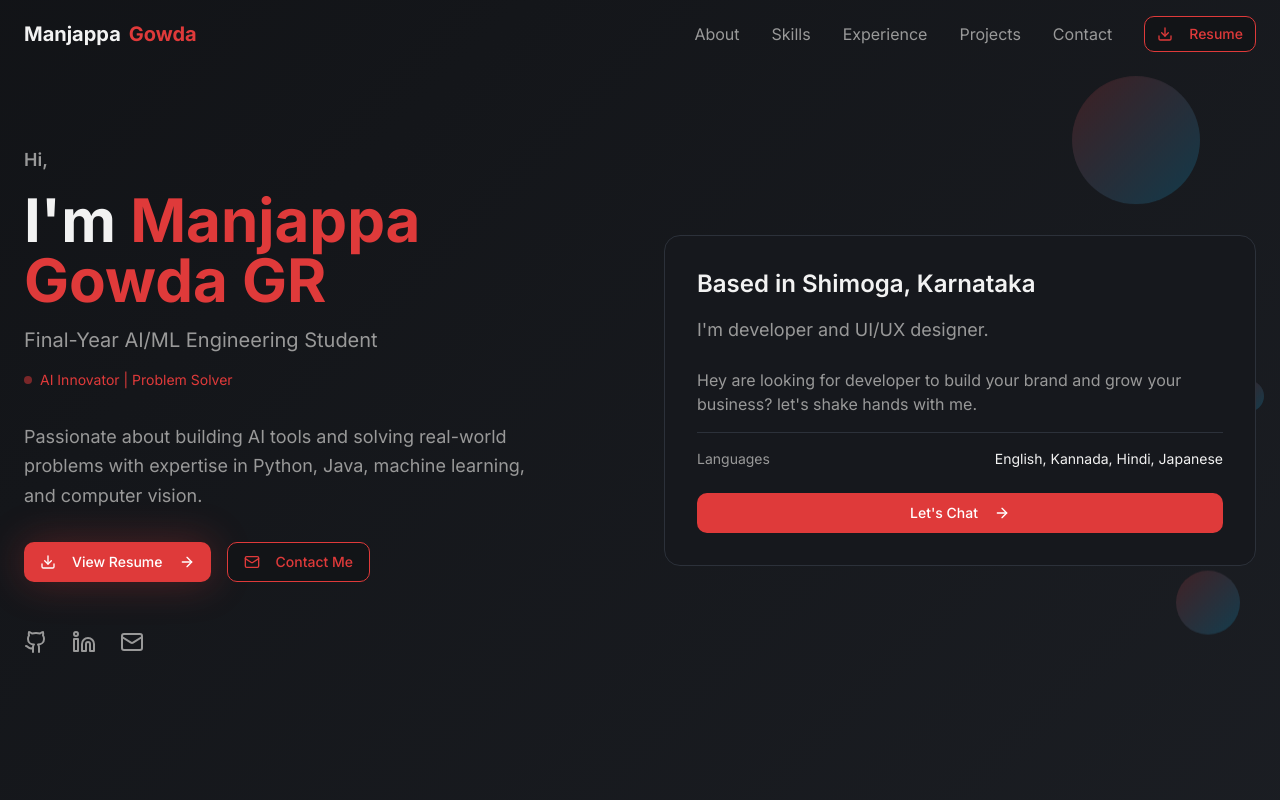
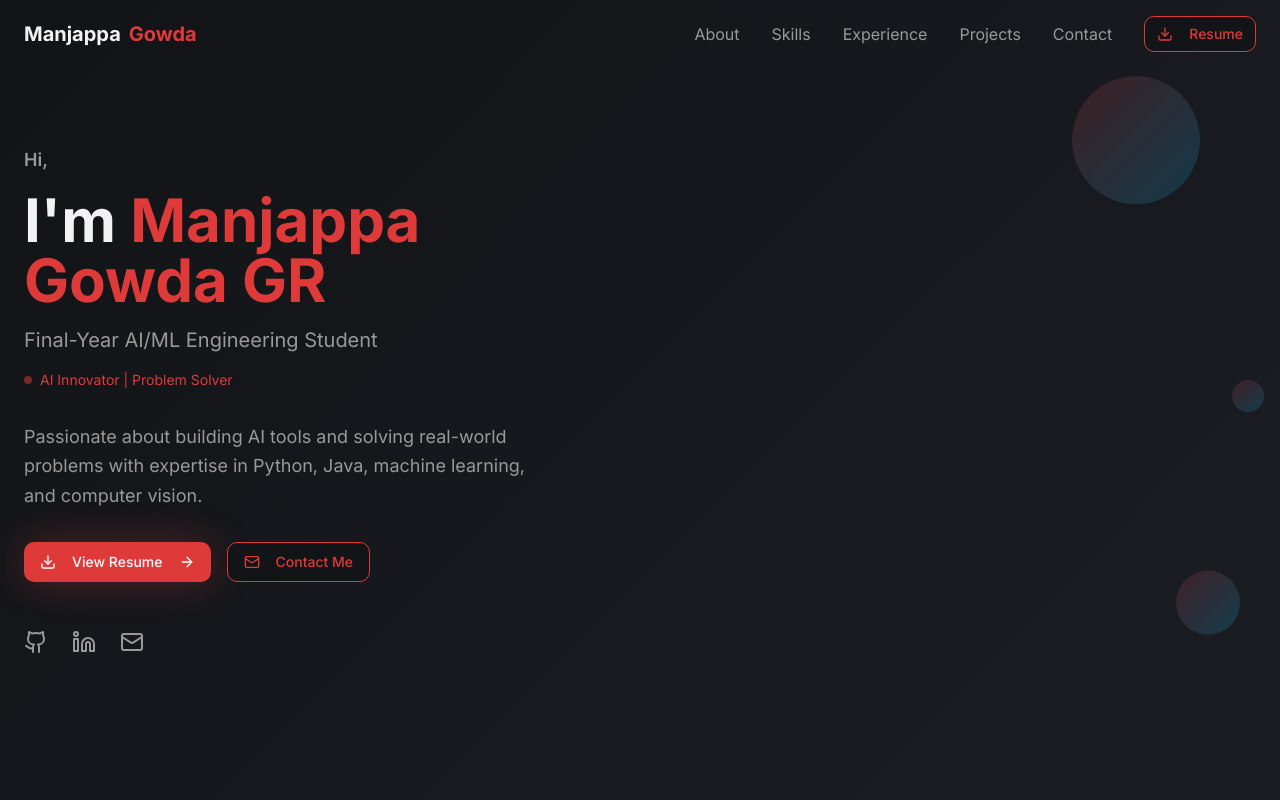
Before and after one commit to ManjappaGowda/manjappa-ai-vision, a React (Vite) app: page / in a window 1280 px wide. Shown: the top 800 px of the page. Built offline with nearby package versions, Linux system fonts and the light colour scheme.

Commit message:
Remove "expert on" section
Remove the "expert on" section from the hero component.

```diff
--- a/src/components/Hero.tsx
+++ b/src/components/Hero.tsx
@@ -90,39 +90,6 @@ const Hero = () => {
             </div>
           </div>
 
-          {/* Right Content - Profile Area */}
-          <div className="relative animate-slide-up">
-            <div className="bg-card border border-border rounded-2xl p-8 space-y-6">
-              <div className="space-y-4">
-                <h3 className="text-2xl font-semibold">Based in Shimoga, Karnataka</h3>
-                <p className="text-lg text-muted-foreground">
-                  I'm developer and UI/UX designer.
-                </p>
-              </div>
-
-              <div className="space-y-4">
-                <p className="text-muted-foreground">
-                  Hey are looking for developer to build your brand and grow your business?
-                  let's shake hands with me.
-                </p>
-
-                <div className="border-t border-border pt-4">
-                  <div className="flex items-center justify-between">
-                    <span className="text-sm text-muted-foreground">Languages</span>
-                    <span className="text-sm">English, Kannada, Hindi, Japanese</span>
-                  </div>
-                </div>
-              </div>
-
-              <Button
-                onClick={() => scrollToSection('contact')}
-                className="w-full bg-primary hover:bg-primary/90 text-primary-foreground"
-              >
-                Let's Chat
-                <ArrowRight className="w-4 h-4 ml-2" />
-              </Button>
-            </div>
-          </div>
         </div>
       </div>
     </section>
```
